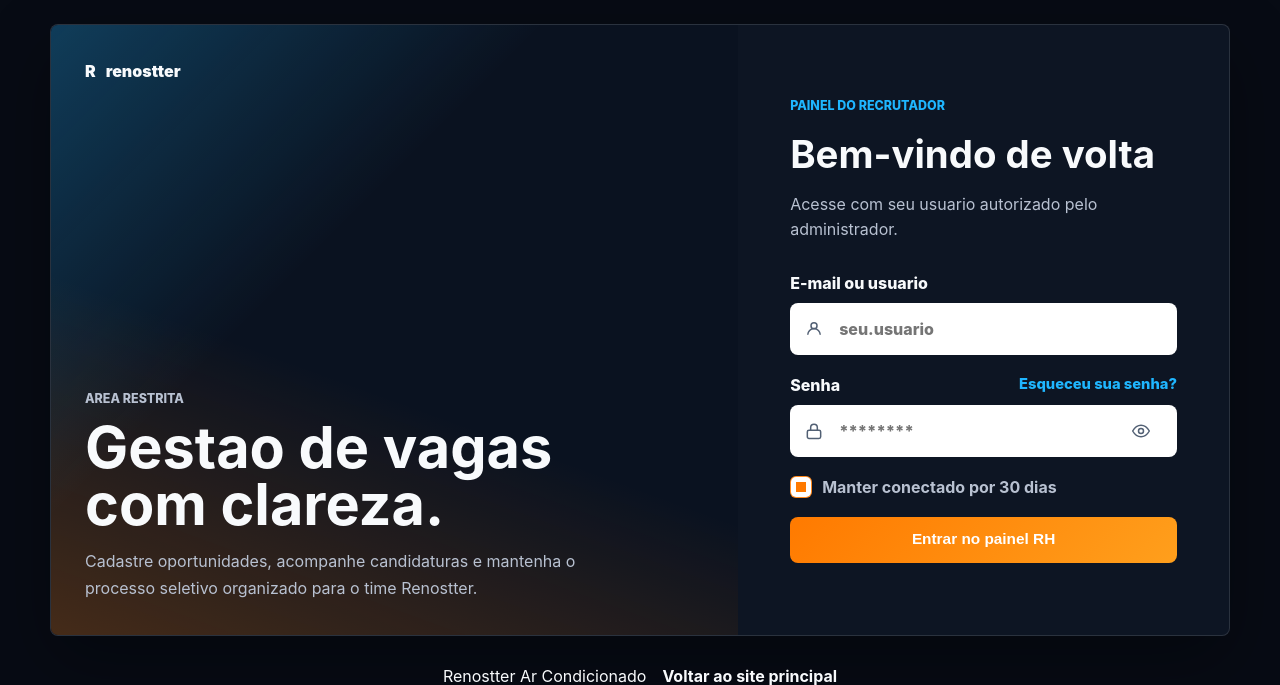
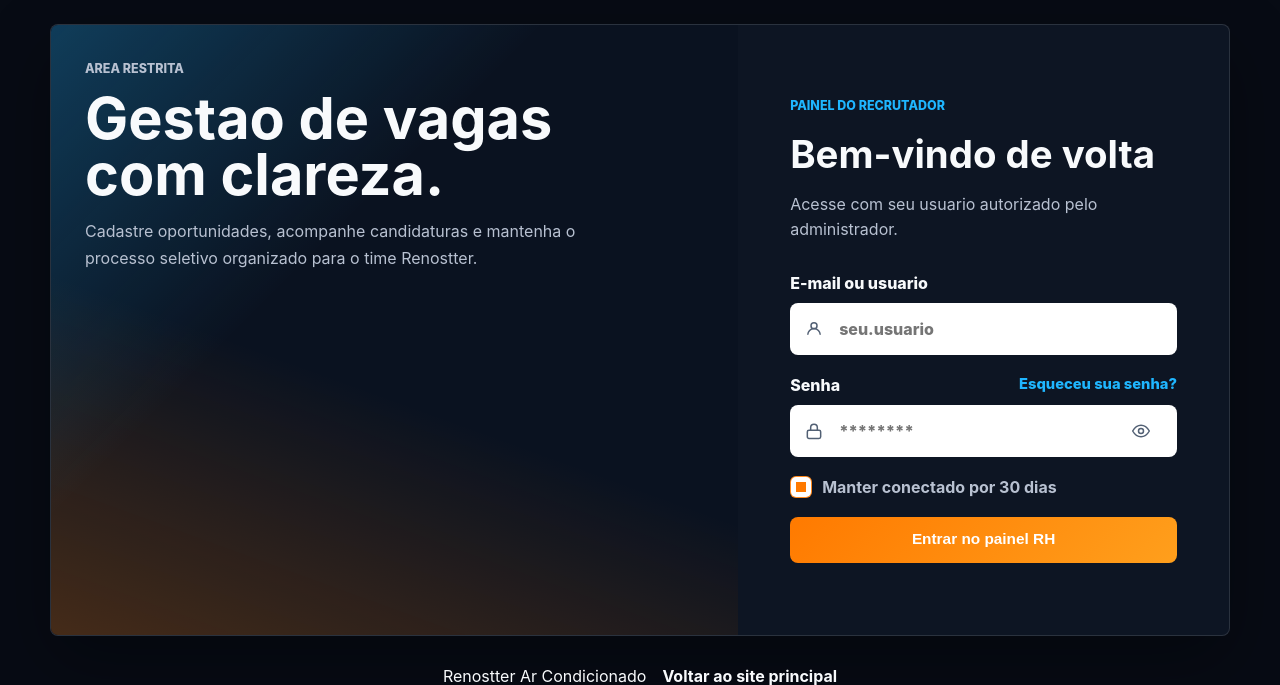
Before and after one commit to admin-renostter/Site-Renostter, a Django app: page /admin/login/ in a window 1280 px wide. Shown: the part 108-793 px from the top of the page. Run offline with Django 5.2, Linux system fonts and the light colour scheme; parts of the project's set-up code (start-up, migrations or seed data) failed here and were passed over.

Commit message:
Remove old logo from RH login panel

```diff
--- a/django-trabalhe-conosco/templates/careers/admin_login.html
+++ b/django-trabalhe-conosco/templates/careers/admin_login.html
@@ -5,10 +5,6 @@
 {% block content %}
   <section class="careers-login-shell">
     <aside class="careers-login-hero" aria-label="Renostter RH">
-      <div class="careers-login-brand">
-        <span class="careers-brand-mark">R</span>
-        <span>renostter</span>
-      </div>
       <div>
         <p class="careers-kicker">Area restrita</p>
         <h1>Gestao de vagas com clareza.</h1>
```
